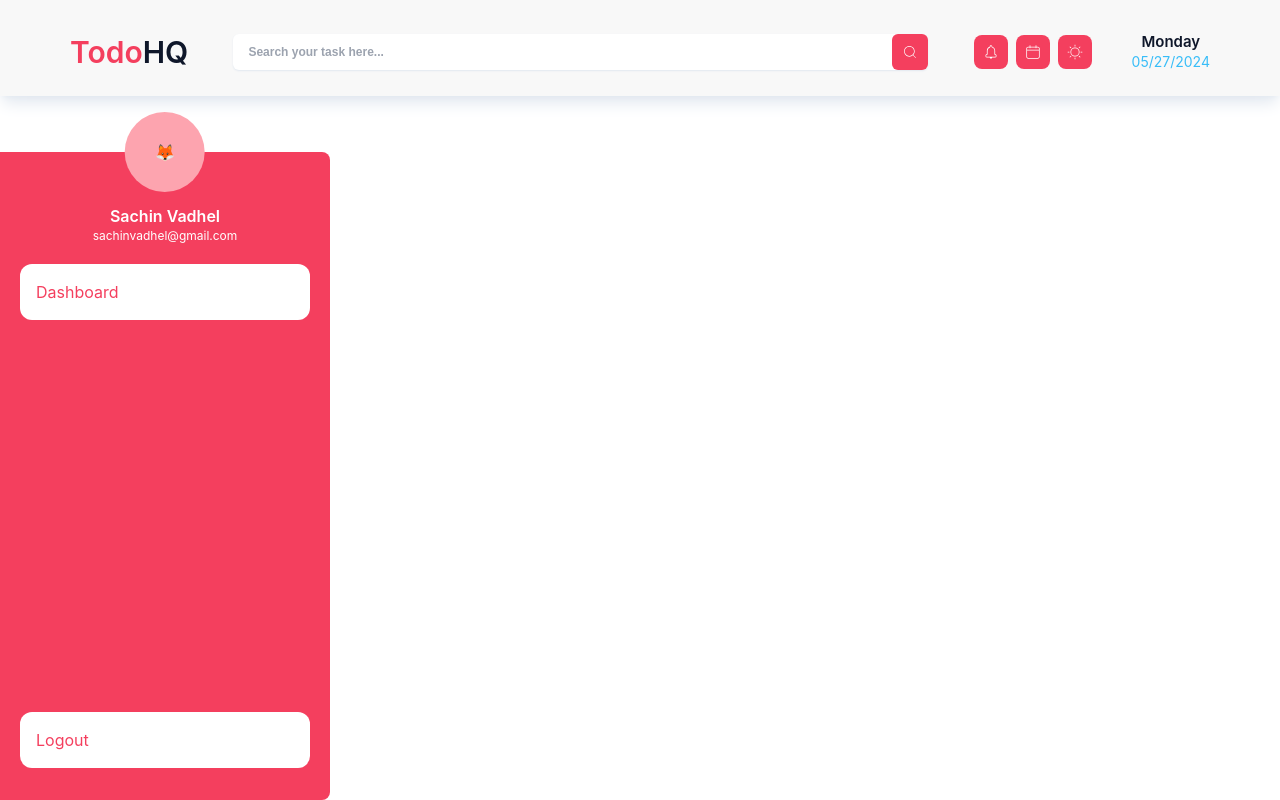
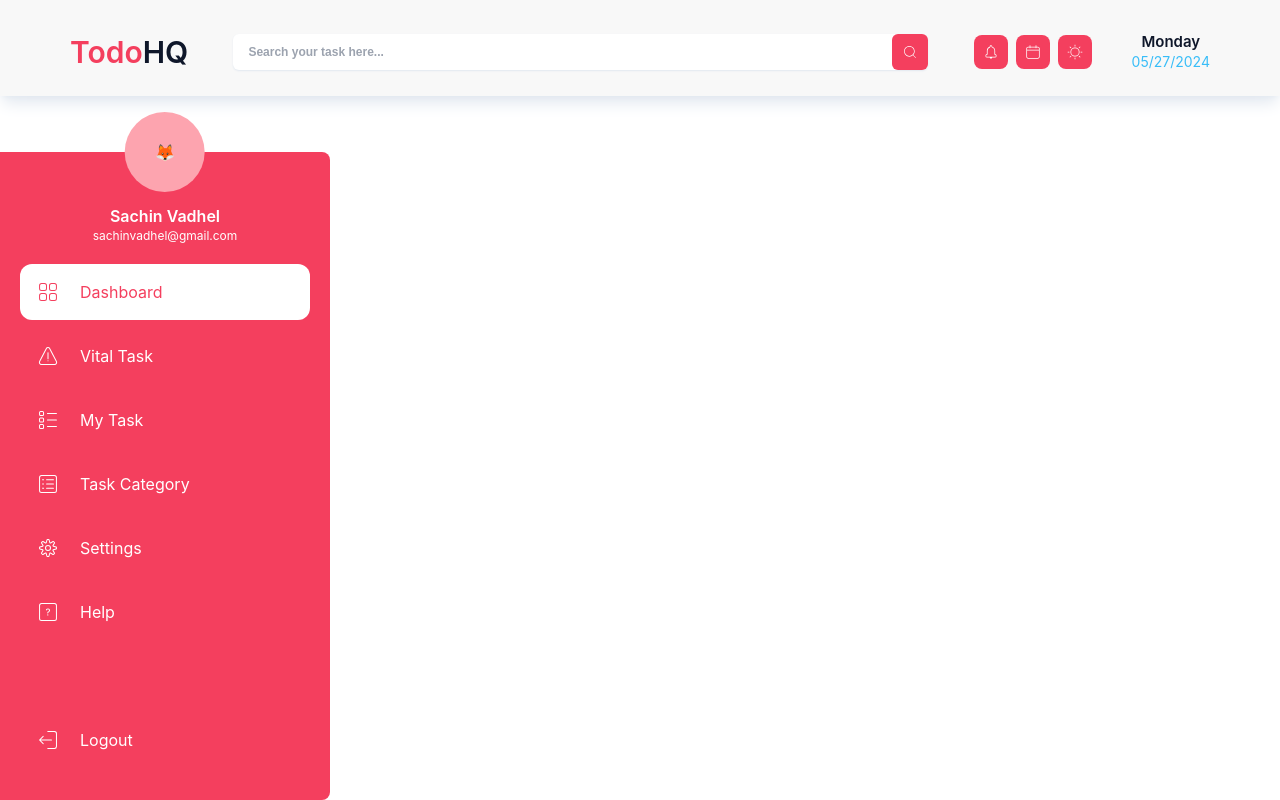
Before and after one commit to LuckyFoxCode/todohq, a React (Vite) app: page / in a window 1280 px wide. Built offline with nearby package versions, Linux system fonts and the light colour scheme.

Commit message:
:recycle: Refactor Aside component

```diff
--- a/src/components/AsideNav/AsideNav.tsx
+++ b/src/components/AsideNav/AsideNav.tsx
@@ -1,10 +1,25 @@
+import { routers } from '@/lib/constsnts';
+import { CiLogout } from 'react-icons/ci';
+import { AsideNavLink } from '../AsideNavLink';
+import { Icon } from '../ui';
+
 export const AsideNav: React.FC = () => {
   return (
     <nav className='flex flex-col h-full'>
-      <ul className='flex flex-col flex-1 mb-2'>
-        <li className='p-4 rounded-xl bg-white text-rose-500'>Dashboard</li>
+      <ul className='flex flex-col flex-1 gap-y-2 mb-2'>
+        {routers.map((router) => (
+          <AsideNavLink
+            key={router.id}
+            router={router}
+          />
+        ))}
       </ul>
-      <button className='flex flex-shrink-0 p-4 rounded-xl bg-white text-rose-500'>
+      <button className='flex flex-shrink-0 items-center p-4 rounded-xl transition-all text-white hover:bg-white hover:text-rose-500'>
+        <Icon
+          name={CiLogout}
+          size={24}
+          className='mr-5'
+        />
         Logout
       </button>
     </nav>
--- /dev/null
+++ b/src/components/AsideNavLink/AsideNavLink.tsx
@@ -0,0 +1,31 @@
+import { NavLinks } from '@/lib/types';
+import { cn } from '@/lib/utils';
+import { NavLink } from 'react-router-dom';
+import { Icon } from '../ui';
+
+interface AsideNavLinkProps {
+  router: NavLinks;
+}
+
+export const AsideNavLink: React.FC<AsideNavLinkProps> = ({ router }) => {
+  return (
+    <li>
+      <NavLink
+        to={router.to}
+        className={({ isActive }) =>
+          cn(
+            isActive ? 'bg-white text-rose-500' : 'text-white',
+            'flex items-center capitalize p-4 rounded-xl transition-all hover:bg-white hover:text-rose-500',
+          )
+        }
+      >
+        <Icon
+          name={router.iconName}
+          size={24}
+          className='mr-5'
+        />
+        {router.title}
+      </NavLink>
+    </li>
+  );
+};
--- /dev/null
+++ b/src/components/AsideNavLink/index.ts
@@ -0,0 +1 @@
+export * from './AsideNavLink';
--- /dev/null
+++ b/src/lib/constsnts.ts
@@ -0,0 +1,18 @@
+import {
+  CiBoxList,
+  CiGrid41,
+  CiSettings,
+  CiSquareQuestion,
+  CiViewList,
+  CiWarning,
+} from 'react-icons/ci';
+import { NavLinks } from './types';
+
+export const routers: NavLinks[] = [
+  { id: 1, to: '/', title: 'dashboard', iconName: CiGrid41 },
+  { id: 2, to: '/vital-task', title: 'vital task', iconName: CiWarning },
+  { id: 3, to: '/my-task', title: 'my task', iconName: CiBoxList },
+  { id: 4, to: '/category', title: 'task category', iconName: CiViewList },
+  { id: 5, to: '/settings', title: 'settings', iconName: CiSettings },
+  { id: 6, to: '/help', title: 'help', iconName: CiSquareQuestion },
+];
```
Also changed, not shown: src/lib/types.ts (+9 -0 lines).
